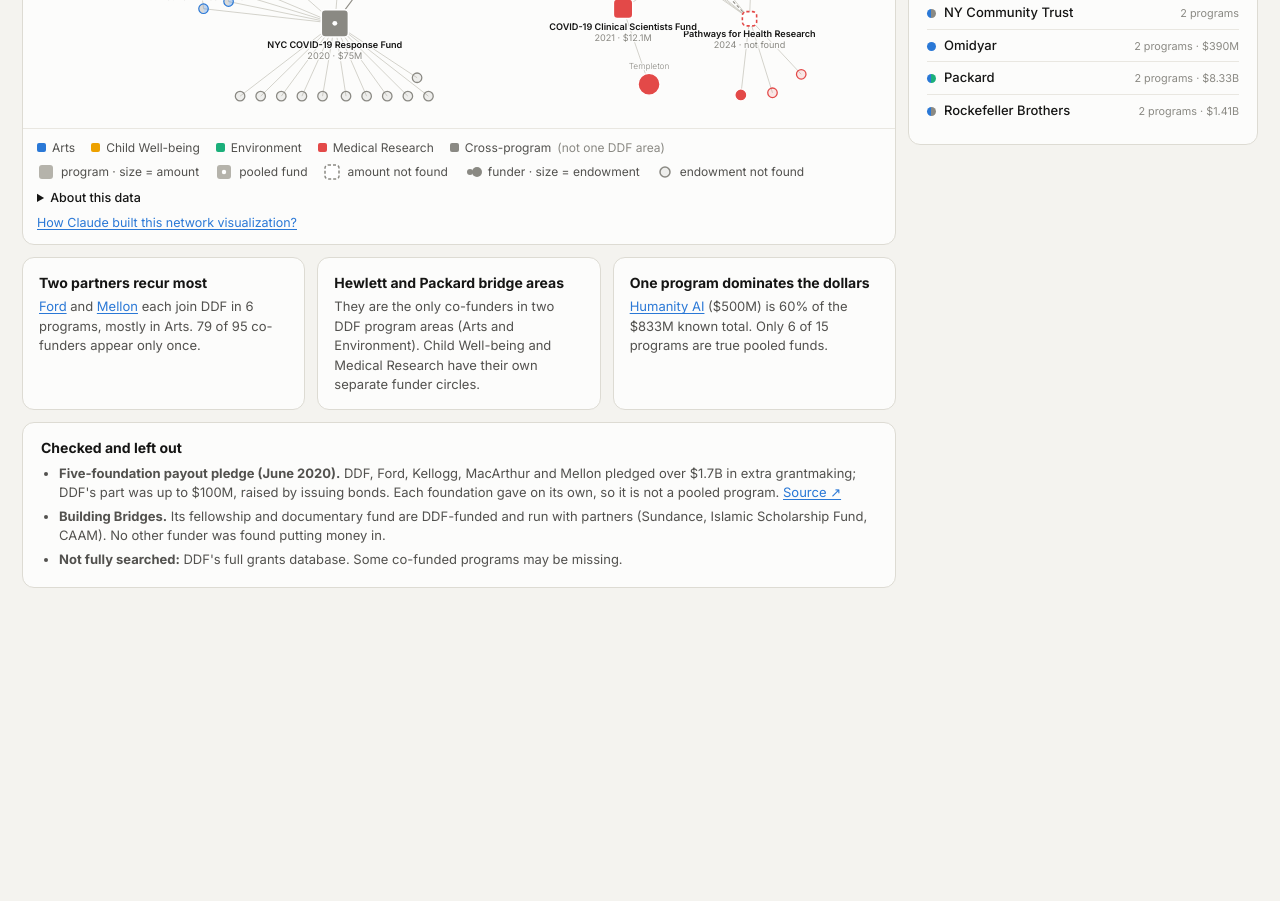
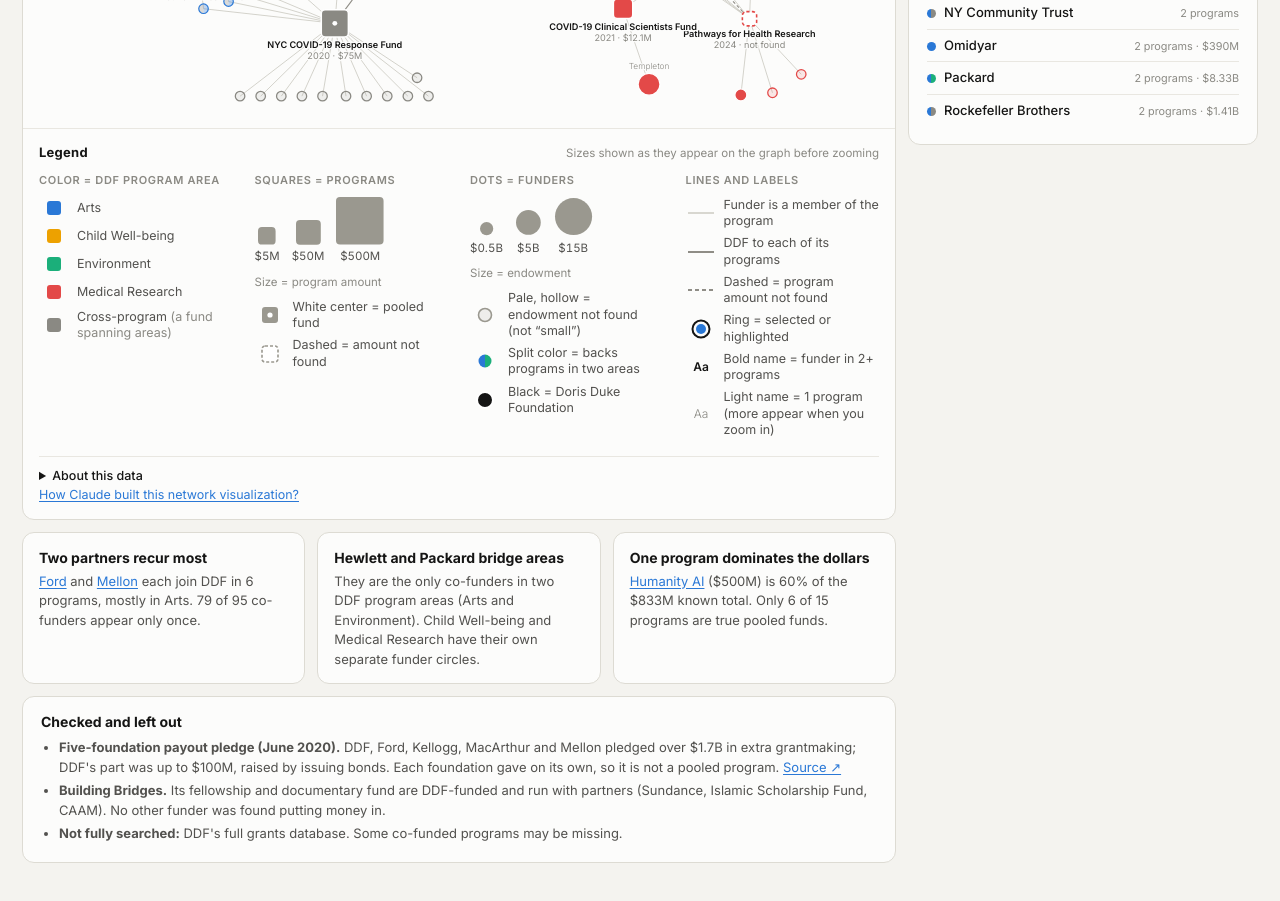
Before and after one commit to bombaywalli/ddf-funders-network, a plain HTML site: page index.html in a window 1280 px wide. Shown: the part 795-1696 px from the top of the page. Before the commit the page ends 1431 px from the top, so only its background shows below. Drawn offline with nearby package versions, Linux system fonts and the light colour scheme.

Commit message:
Add full legend: colors, size keys, fills, lines and labels

```diff
--- a/index.html
+++ b/index.html
@@ -79,10 +79,21 @@
   .zoomer button { width: 32px; height: 32px; border: 1px solid var(--line); border-radius: 8px; background: var(--surface); cursor: pointer; font-size: 16px; }
   .zoomer .rs { font-size: 11px; width: auto; height: 28px; padding: 0 8px; }
 
-  .legend { padding: 10px 14px 12px; border-top: 1px solid var(--line-soft); font-size: 12px; color: var(--ink-2); display: grid; gap: 6px; }
-  .legend .ln { display: flex; flex-wrap: wrap; gap: 6px 16px; align-items: center; }
-  .legend .k { display: inline-flex; align-items: center; gap: 6px; }
-  .legend svg { width: 18px; height: 16px; display: inline-block; }
+  .legend { padding: 14px 16px 14px; border-top: 1px solid var(--line-soft); font-size: 12.5px; color: var(--ink-2); }
+  .lg-head { display: flex; flex-wrap: wrap; gap: 2px 12px; justify-content: space-between; align-items: baseline; margin: 0 0 10px; }
+  .lg-head h3 { margin: 0; font-size: 13px; color: var(--ink); letter-spacing: .02em; }
+  .lg-head span { font-size: 11.5px; color: var(--ink-3); }
+  .lg-grid { display: grid; grid-template-columns: repeat(4, minmax(0, 1fr)); gap: 14px 22px; padding-bottom: 12px; border-bottom: 1px solid var(--line-soft); margin-bottom: 10px; }
+  .lg-col h5 { margin: 0 0 8px; font-size: 11px; text-transform: uppercase; letter-spacing: .06em; color: var(--ink-3); font-weight: 600; }
+  .lg-item { display: grid; grid-template-columns: 30px 1fr; align-items: center; gap: 8px; margin-bottom: 6px; line-height: 1.3; }
+  .lg-item svg { width: 30px; height: 22px; overflow: visible; }
+  .lg-sizes { display: flex; align-items: flex-end; gap: 12px; margin-bottom: 8px; }
+  .lg-sizes figure { margin: 0; display: flex; flex-direction: column; align-items: center; gap: 4px; }
+  .lg-sizes figcaption { font-size: 11.5px; color: var(--ink-2); font-variant-numeric: tabular-nums; }
+  .lg-sizes svg { overflow: visible; display: block; }
+  .lg-note { font-size: 11.5px; color: var(--ink-3); margin: 2px 0 8px; }
+  @media (max-width: 1020px) { .lg-grid { grid-template-columns: repeat(2, minmax(0, 1fr)); } }
+  @media (max-width: 560px) { .lg-grid { grid-template-columns: 1fr; } }
   details.about { margin-top: 2px; }
   details.about summary { cursor: pointer; color: var(--ink); font-weight: 500; font-size: 12.5px; }
   details.about .body { padding: 6px 0 2px; color: var(--ink-2); font-size: 12.5px; max-width: 900px; }
@@ -245,8 +256,8 @@
           <button id="zrs" class="rs" aria-label="Reset view and highlight">Reset</button>
         </div>
         <div class="legend">
-          <div class="ln" id="legAreas"></div>
-          <div class="ln" id="legShapes"></div>
+          <div class="lg-head"><h3>Legend</h3><span>Sizes shown as they appear on the graph before zooming</span></div>
+          <div class="lg-grid" id="lgGrid"></div>
           <details class="about" id="about">
             <summary>About this data</summary>
             <div class="body">
@@ -598,7 +609,7 @@
   var zoom = d3.zoom().scaleExtent([0.8, 6]).extent([[0, 0], [W, H]]).translateExtent([[-250, -250], [W + 250, H + 250]])
     .on("zoom", function (ev) { zl.attr("transform", ev.transform); kNow = ev.transform.k; svg.classed("zoomed", kNow >= 1.9); screenFix(); });
   svg.call(zoom).on("dblclick.zoom", null);
-  window.addEventListener("resize", function () { small = window.matchMedia("(max-width: 700px)").matches; screenFix(); if (state.view === "programs") drawTimeline(); });
+  window.addEventListener("resize", function () { small = window.matchMedia("(max-width: 700px)").matches; screenFix(); drawLegend(); if (state.view === "programs") drawTimeline(); });
   screenFix();
   function resetZoom() { svg.transition().duration(350).call(zoom.transform, d3.zoomIdentity); }
   document.getElementById("zin").onclick = function () { svg.transition().duration(220).call(zoom.scaleBy, 1.5); };
@@ -613,14 +624,33 @@
     svg.transition().duration(500).call(zoom.transform, d3.zoomIdentity.translate(W / 2, H / 2).scale(k).translate(-(x0 + x1) / 2, -(yA + yB) / 2));
   }
 
-  // Legend
-  document.getElementById("legAreas").innerHTML = AREAS.map(function (a) { return "<span class='k'><span class='sq' style='background:" + COLOR[a] + "'></span>" + a + (a === "Cross-program" ? " <span class='muted'>(not one DDF area)</span>" : "") + "</span>"; }).join("");
-  document.getElementById("legShapes").innerHTML =
-    "<span class='k'><svg viewBox='0 0 18 16'><rect x='2' y='1' width='14' height='14' rx='3' fill='#b5b3ab'/></svg>program · size = amount</span>" +
-    "<span class='k'><svg viewBox='0 0 18 16'><rect x='2' y='1' width='14' height='14' rx='3' fill='#b5b3ab'/><circle cx='9' cy='8' r='2.2' fill='#fff'/></svg>pooled fund</span>" +
-    "<span class='k'><svg viewBox='0 0 18 16'><rect x='2' y='1' width='14' height='14' rx='3' fill='#fff' stroke='#8a8983' stroke-width='1.5' stroke-dasharray='3 2'/></svg>amount not found</span>" +
-    "<span class='k'><svg viewBox='0 0 18 16'><circle cx='6' cy='8' r='3' fill='#8a8983'/><circle cx='13' cy='8' r='5' fill='#8a8983'/></svg>funder · size = endowment</span>" +
-    "<span class='k'><svg viewBox='0 0 18 16'><circle cx='9' cy='8' r='5' fill='#8a8983' fill-opacity='.12' stroke='#8a8983' stroke-width='1.5'/></svg>endowment not found</span>";
+  // Legend: four labelled groups; size keys use the graph's own scales at the current on-screen size.
+  function drawLegend() {
+    var px = (svg.node().getBoundingClientRect().width || W) / W;
+    var item = function (icon, label) { return "<div class='lg-item'><svg viewBox='0 0 30 22'>" + icon + "</svg><span>" + label + "</span></div>"; };
+    var grey = "#9a988f";
+    var colors = "<div class='lg-col'><h5>Color = DDF program area</h5>" + AREAS.map(function (a) {
+      return item("<rect x='8' y='4' width='14' height='14' rx='3' fill='" + COLOR[a] + "'/>", a + (a === "Cross-program" ? " <span class='muted'>(a fund spanning areas)</span>" : ""));
+    }).join("") + "</div>";
+    var sq = function (amt) { var s2 = progSide(amt) * px; return "<figure><svg width='" + s2 + "' height='" + s2 + "'><rect width='" + s2 + "' height='" + s2 + "' rx='" + Math.max(2, 5 * px) + "' fill='" + grey + "'/></svg><figcaption>$" + amt + "M</figcaption></figure>"; };
+    var progs = "<div class='lg-col'><h5>Squares = programs</h5><div class='lg-sizes'>" + sq(5) + sq(50) + sq(500) + "</div><p class='lg-note'>Size = program amount</p>" +
+      item("<rect x='7' y='3' width='16' height='16' rx='3' fill='" + grey + "'/><circle cx='15' cy='11' r='2.6' fill='#fff'/>", "White center = pooled fund") +
+      item("<rect x='7' y='3' width='16' height='16' rx='3' fill='#fff' stroke='" + grey + "' stroke-width='1.6' stroke-dasharray='3 2'/>", "Dashed = amount not found") + "</div>";
+    var dot = function (v, lab) { var r = endR(v) * px, d = 2 * r + 2; return "<figure><svg width='" + d + "' height='" + d + "'><circle cx='" + (d / 2) + "' cy='" + (d / 2) + "' r='" + r + "' fill='" + grey + "'/></svg><figcaption>" + lab + "</figcaption></figure>"; };
+    var funds = "<div class='lg-col'><h5>Dots = funders</h5><div class='lg-sizes'>" + dot(0.5, "$0.5B") + dot(5, "$5B") + dot(15, "$15B") + "</div><p class='lg-note'>Size = endowment</p>" +
+      item("<circle cx='15' cy='11' r='6.5' fill='" + grey + "' fill-opacity='.14' stroke='" + grey + "' stroke-width='1.6'/>", "Pale, hollow = endowment not found (not “small”)") +
+      item("<path d='M15 4.5 A6.5 6.5 0 0 0 15 17.5 Z' fill='" + COLOR.Arts + "'/><path d='M15 4.5 A6.5 6.5 0 0 1 15 17.5 Z' fill='" + COLOR.Environment + "'/>", "Split color = backs programs in two areas") +
+      item("<circle cx='15' cy='11' r='8' fill='var(--hub)' stroke='#fff' stroke-width='2'/>", "Black = Doris Duke Foundation") + "</div>";
+    var lines = "<div class='lg-col'><h5>Lines and labels</h5>" +
+      item("<line x1='2' y1='11' x2='28' y2='11' stroke='#c9c7bf' stroke-width='1.4'/>", "Funder is a member of the program") +
+      item("<line x1='2' y1='11' x2='28' y2='11' stroke='#8f8d86' stroke-width='2'/>", "DDF to each of its programs") +
+      item("<line x1='2' y1='11' x2='28' y2='11' stroke='#8f8d86' stroke-width='2' stroke-dasharray='4 3'/>", "Dashed = program amount not found") +
+      item("<circle cx='15' cy='11' r='5' fill='" + COLOR.Arts + "'/><circle cx='15' cy='11' r='8.5' fill='none' stroke='var(--ring)' stroke-width='2'/>", "Ring = selected or highlighted") +
+      item("<text x='15' y='15' text-anchor='middle' font-size='12' font-weight='600' fill='var(--ink)'>Aa</text>", "Bold name = funder in 2+ programs") +
+      item("<text x='15' y='15' text-anchor='middle' font-size='12' font-weight='300' fill='var(--ink-3)'>Aa</text>", "Light name = 1 program (more appear when you zoom in)") + "</div>";
+    document.getElementById("lgGrid").innerHTML = colors + progs + funds + lines;
+  }
+  drawLegend();
 
   // Highlight
   function neighbours(id) {
@@ -789,7 +819,7 @@
     "Prompt 8–11: every pop-up says “click for more info” to the right of the name.",
     "Prompt 13: when Play runs, the year shows top left at 50px, light gray Helvetica.",
     "Prompt 14–16: “funders” and “programs” buttons on the graph open lists in the right panel, sorted by number of programs then A–Z, with back buttons.",
-    "Prompt 17–20, 36, 38, 41: title “DDF Funders Network”, centered and large; program legend on its own line; “About this data” under the legend, closed on load, starting “Each dot represents”.",
+    "Prompt 17–20, 36, 38, 41: title “DDF Funders Network”, centered and large; a full legend with color, size, fill, line and label keys (sizes drawn to the graph's scale); “About this data” under the legend, closed on load, starting “Each dot represents”.",
     "Prompt 24, 39, 51, 52: funder pop-ups list program names; funder cards link programs and show endowment · Website ↗, then the bold program count on its own line; choosing a program opens its card.",
     "Prompt 40, 42, 50: clicking a dot keeps it and its neighbors highlighted with a ring; Reset clears the highlight.",
     "Prompt 47–48: bigger dots and tap targets that keep their screen size when zoomed; hollow dots mean endowment not found.",
```
